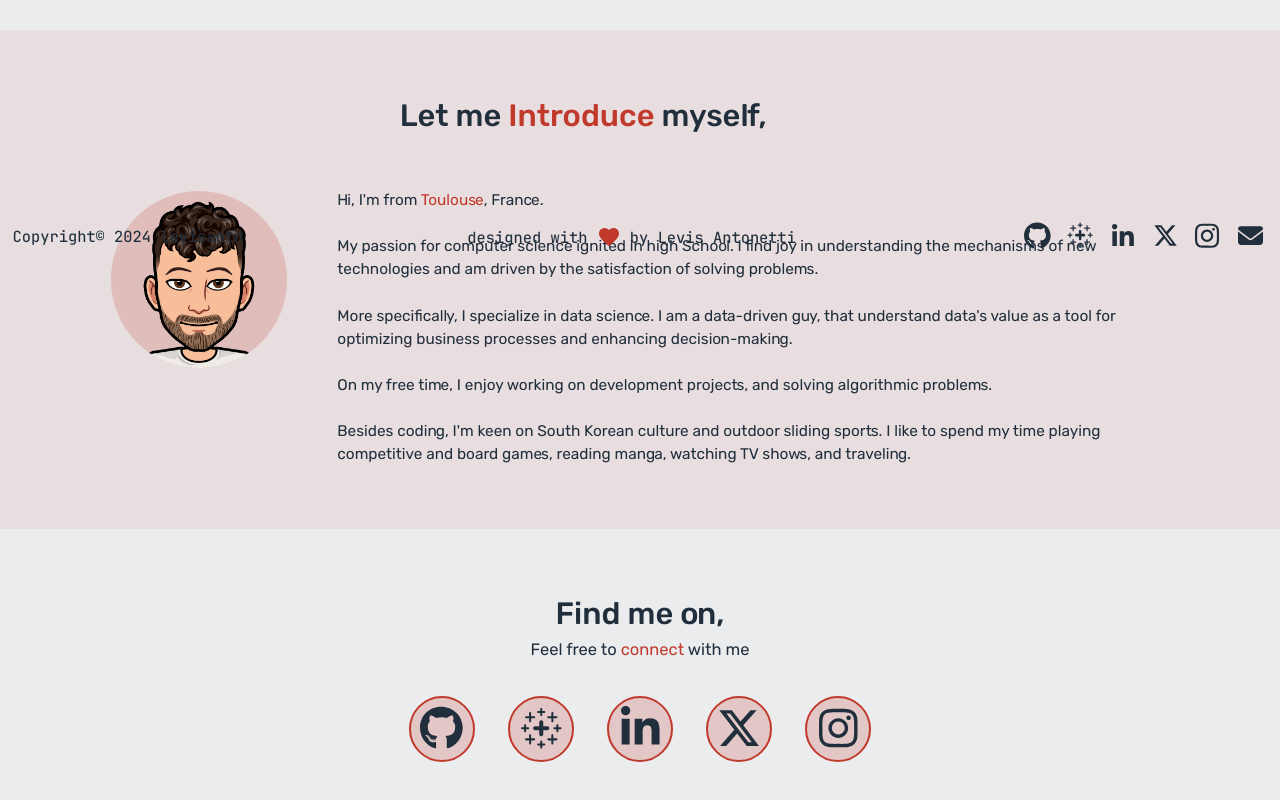
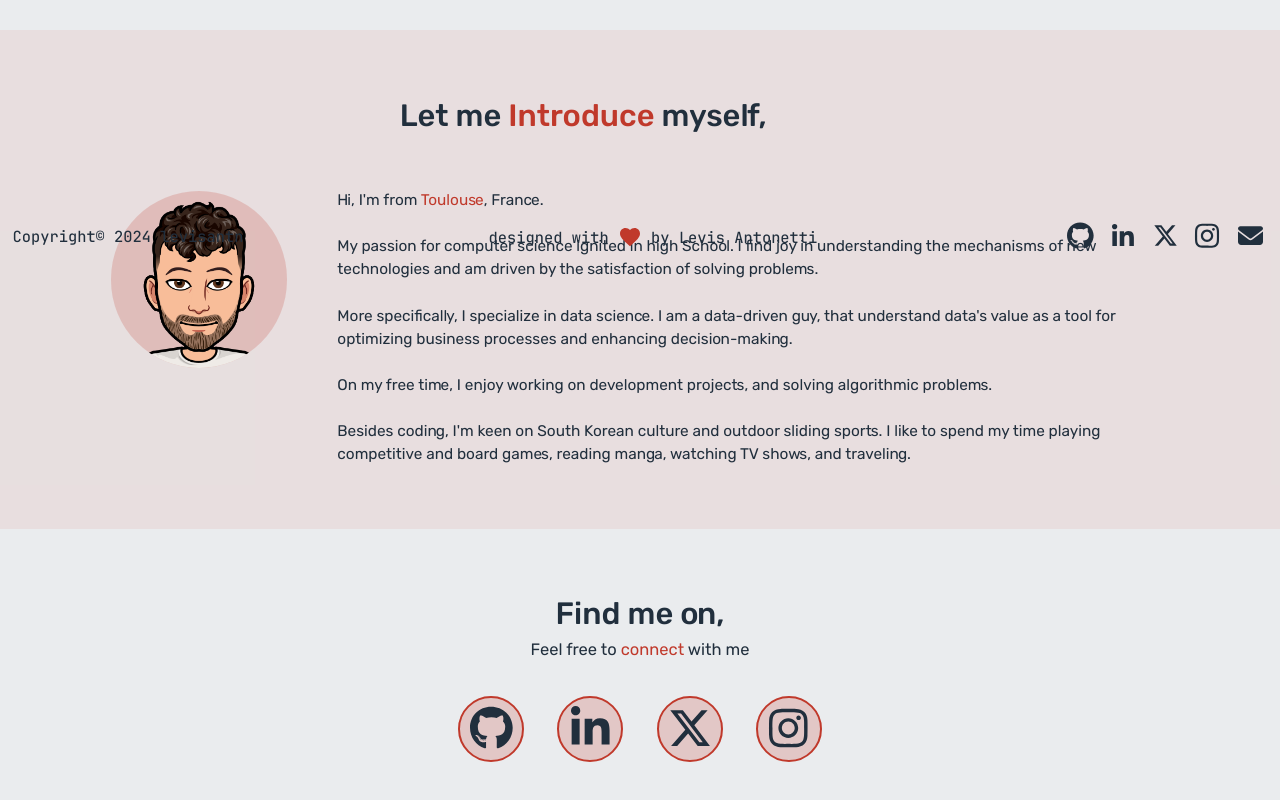
Before and after one commit to levisantn/levisantn_portofolio, a React (Vite) app: page /home in a window 1280 px wide. Shown: the part 532-1332 px from the top of the page. Built offline with nearby package versions, Linux system fonts and the light colour scheme.

Commit message:
remove temporarily tableau svg icons

```diff
--- a/src/components/socialMediaStack/ContactMediaStack.jsx
+++ b/src/components/socialMediaStack/ContactMediaStack.jsx
@@ -1,7 +1,8 @@
-import { Stack, SvgIcon } from '@mui/material';
+import { Stack } from '@mui/material';
+// import { SvgIcon } from '@mui/material';
 import { FontAwesomeIcon } from '@fortawesome/react-fontawesome';
 import { faGithub, faInstagram, faXTwitter, faLinkedinIn } from '@fortawesome/free-brands-svg-icons';
-import { TableauSoftwareRounded } from '../../assets/imgs/icons/CustomMuiSvgIcons';
+// import { TableauSoftwareRounded } from '../../assets/imgs/icons/CustomMuiSvgIcons';
 import ContactMediaIconButton from './ContactMediaIconButton';
 
 const ContactMediaStack = () => {
@@ -14,10 +15,10 @@ const ContactMediaStack = () => {
       {/* -------------------- */}
       <ContactMediaIconButton href='https://github.com/levisantn' icon={<FontAwesomeIcon icon={faGithub} />} />
       {/* -------------------- */}
-      <ContactMediaIconButton
+      {/* <ContactMediaIconButton
         href='https://public.tableau.com/app/profile/levisantn/vizzes'
         icon={<SvgIcon component={TableauSoftwareRounded} sx={{ fontSize: '1.1em' }} />}
-      />
+      /> */}
       {/* -------------------- */}
       <ContactMediaIconButton
         href='https://www.linkedin.com/in/levisantn/'
--- a/src/components/socialMediaStack/FooterMediaStack.jsx
+++ b/src/components/socialMediaStack/FooterMediaStack.jsx
@@ -1,9 +1,10 @@
-import { Stack, SvgIcon } from '@mui/material';
+import { Stack } from '@mui/material';
+// import { SvgIcon } from '@mui/material';
 import { FontAwesomeIcon } from '@fortawesome/react-fontawesome';
 
 import { faGithub, faInstagram, faXTwitter, faLinkedinIn } from '@fortawesome/free-brands-svg-icons';
 import { faEnvelope } from '@fortawesome/free-solid-svg-icons';
-import { TableauSoftwareRounded } from '../../assets/imgs/icons/CustomMuiSvgIcons';
+// import { TableauSoftwareRounded } from '../../assets/imgs/icons/CustomMuiSvgIcons';
 import FooterMediaIconButton from './FooterMediaIconButton';
 
 const FooterMediaStack = () => {
@@ -20,11 +21,11 @@ const FooterMediaStack = () => {
       />
       {/* -------------------- */}
 
-      <FooterMediaIconButton
+      {/* <FooterMediaIconButton
         href='https://public.tableau.com/app/profile/levisantn/vizzes'
         icon={<SvgIcon component={TableauSoftwareRounded} sx={{ fontSize: '1.1em' }} />}
         fontSize='2.75rem'
-      />
+      /> */}
       {/* -------------------- */}
 
       <FooterMediaIconButton
--- a/src/components/socialMediaStack/HomeMediaStack.jsx
+++ b/src/components/socialMediaStack/HomeMediaStack.jsx
@@ -1,7 +1,8 @@
-import { Stack, SvgIcon } from '@mui/material';
+import { Stack } from '@mui/material';
+// import { SvgIcon } from '@mui/material';
 import { FontAwesomeIcon } from '@fortawesome/react-fontawesome';
 import { faGithub, faInstagram, faXTwitter, faLinkedinIn } from '@fortawesome/free-brands-svg-icons';
-import { TableauSoftwareRounded } from '../../assets/imgs/icons/CustomMuiSvgIcons';
+// import { TableauSoftwareRounded } from '../../assets/imgs/icons/CustomMuiSvgIcons';
 import HomeMediaIconButton from './HomeMediaIconButton';
 
 const HomeMediaStack = () => {
@@ -14,10 +15,10 @@ const HomeMediaStack = () => {
       {/* -------------------- */}
       <HomeMediaIconButton href='https://github.com/levisantn' icon={<FontAwesomeIcon icon={faGithub} />} />
       {/* -------------------- */}
-      <HomeMediaIconButton
+      {/* <HomeMediaIconButton
         href='https://public.tableau.com/app/profile/levisantn/vizzes'
         icon={<SvgIcon component={TableauSoftwareRounded} sx={{ fontSize: '1.1em' }} />}
-      />
+      /> */}
       {/* -------------------- */}
       <HomeMediaIconButton
         href='https://www.linkedin.com/in/levisantn/'
```
